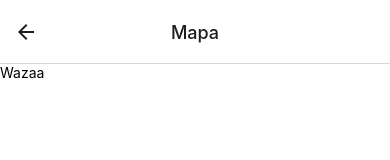
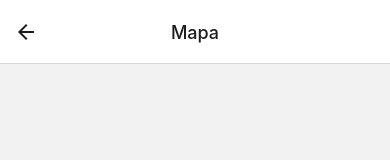
Before and after one commit to JavierValdebenito2001/INMOBINDER_Front, a React Native app: screen /MainStack in a window 390 px wide. Shown: the top 160 px of the page. Built offline with nearby package versions, Linux system fonts and the light colour scheme.

Commit message:
Remove react-native-maps dependency

```diff
--- a/package.json
+++ b/package.json
@@ -17,7 +17,6 @@
     "react-dom": "^18.2.0",
     "react-native": "0.72.6",
     "react-native-gesture-handler": "~2.12.0",
-    "react-native-maps": "^1.9.1",
     "react-native-reanimated": "~3.3.0",
     "react-native-web": "^0.19.10"
   },
--- a/src/Structure/Main.jsx
+++ b/src/Structure/Main.jsx
@@ -1,19 +1,11 @@
 import React from 'react'
-import { View, Text, StyleSheet } from 'react-native'
+import { View} from 'react-native'
 
 const Main = () => {
     return (
-        <View style={styles.container}>
-            <Text>Wazaa</Text>
+        <View>
         </View>
     )
 }
 
-const styles = StyleSheet.create({
-    container: {
-      flex: 1,
-      backgroundColor: '#fff',
-    },
-  });
-
   export default Main
```
Also changed, not shown: 1 other file (tests, documents, lock files or other folders).
